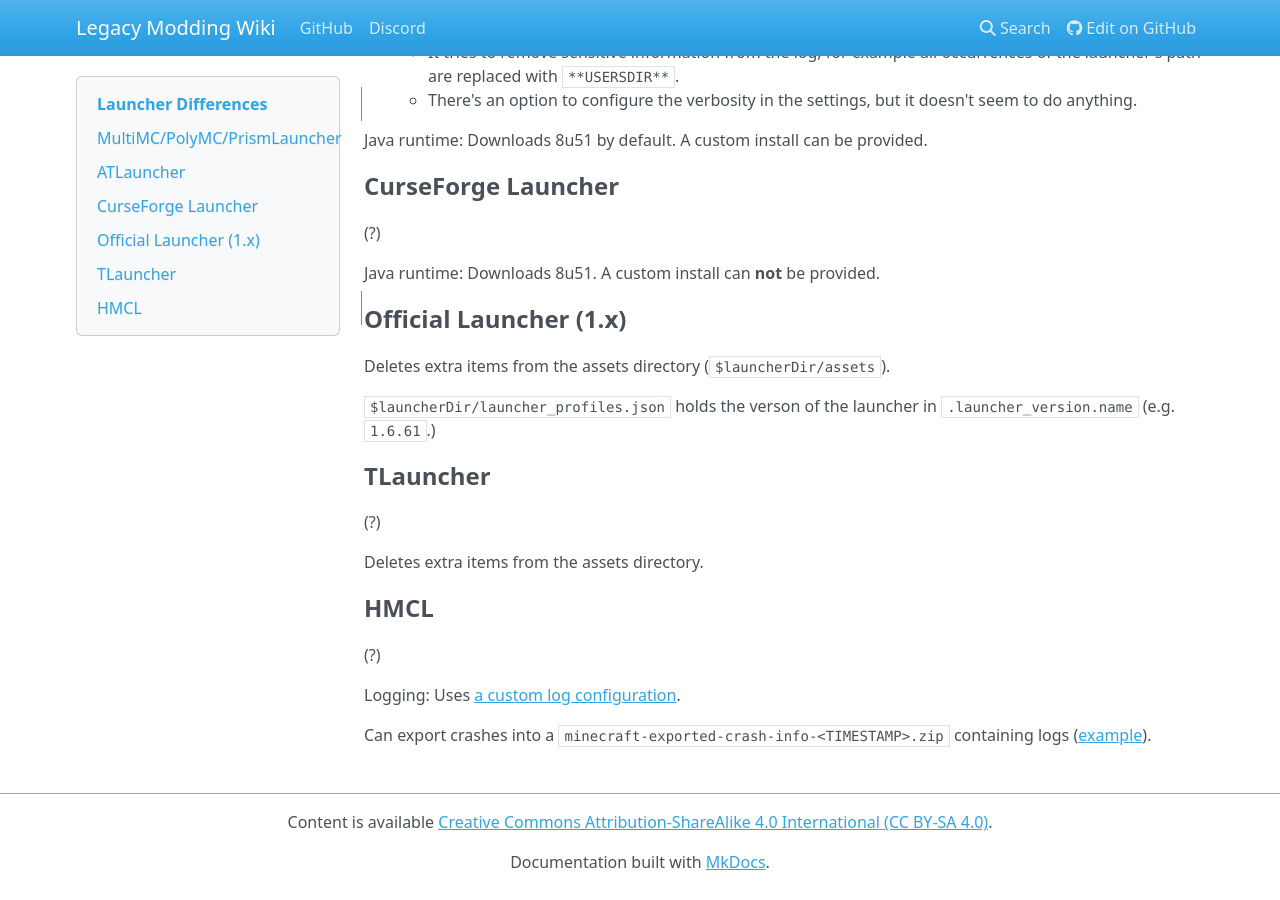
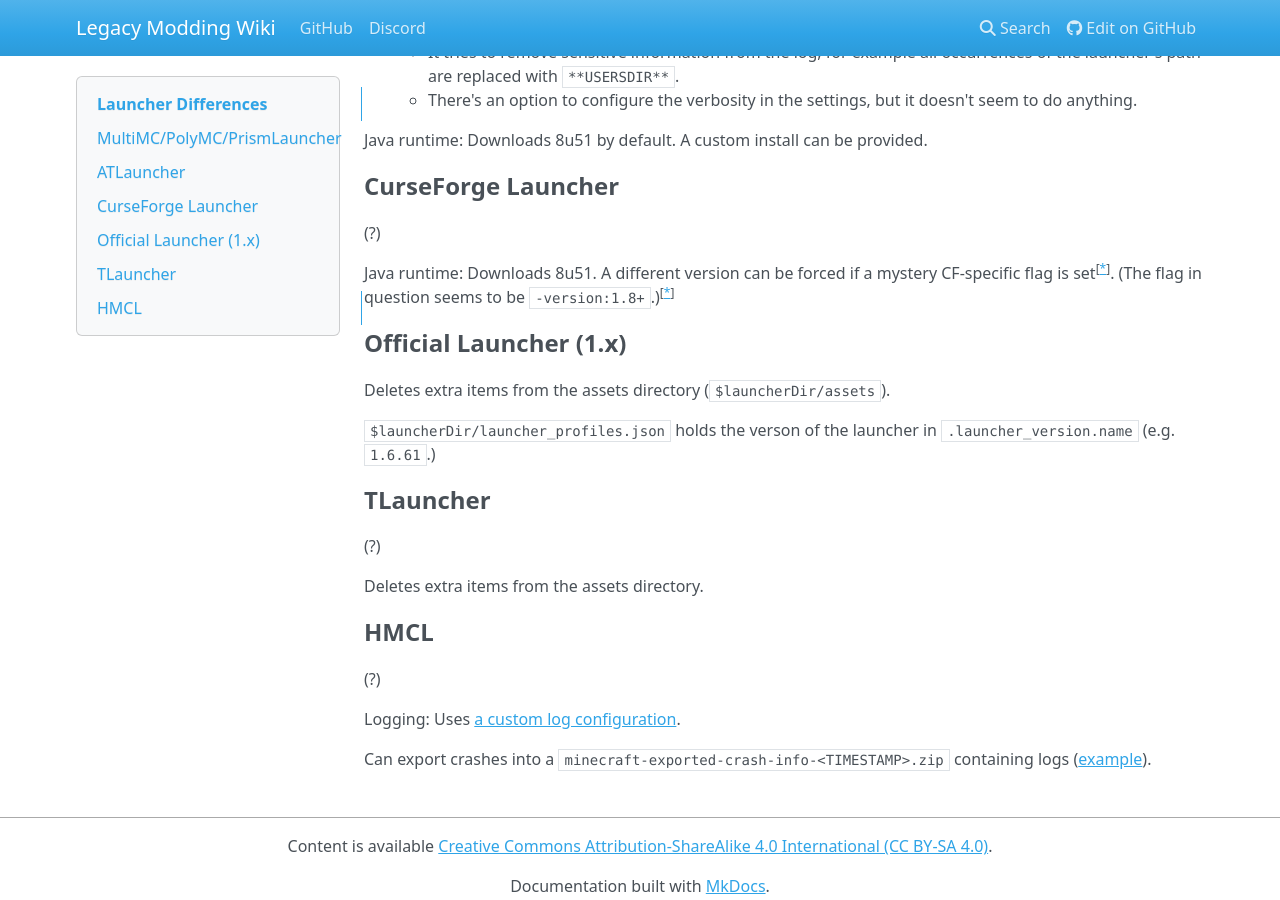
Before and after one commit to LegacyModdingMC/wiki, an MkDocs documentation site: the page built from docs/launcher-differences.md, in a window 1280 px wide and 900 px high, scrolled down 833 px. Built offline with MkDocs 1.6.1, drawn with Linux system fonts in a browser that asks for light colours; nearby versions of some CDN libraries.

Commit message:
Apparently the Java version used by the CF launcher can be changed

```diff
--- a/docs/launcher-differences.md
+++ b/docs/launcher-differences.md
@@ -38,7 +38,7 @@
 
 (?)
 
-Java runtime: Downloads 8u51. A custom install can **not** be provided.
+Java runtime: Downloads 8u51. A different version can be forced if a mystery CF-specific flag is set<sup>[[*](https://github.com/GTNewHorizons/Angelica/issues/82#issuecomment-1871629459)]</sup>. (The flag in question seems to be `-version:1.8+`.)<sup>[[*](https://old.reddit.com/r/feedthebeast/comments/4kq9ks/how_do_i_change_the_default_version_of_java_that/d3hiod2/)]</sup>
 
 ## Official Launcher (1.x)
 
```
